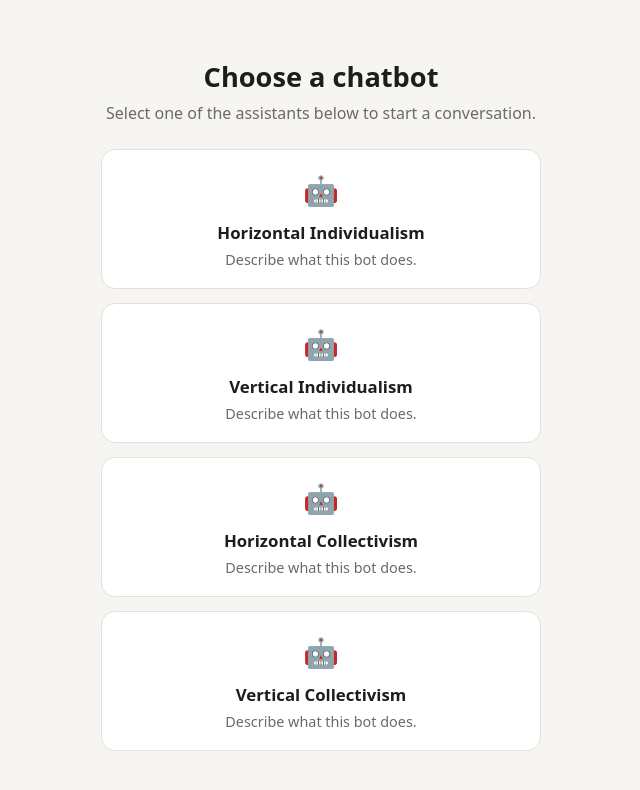
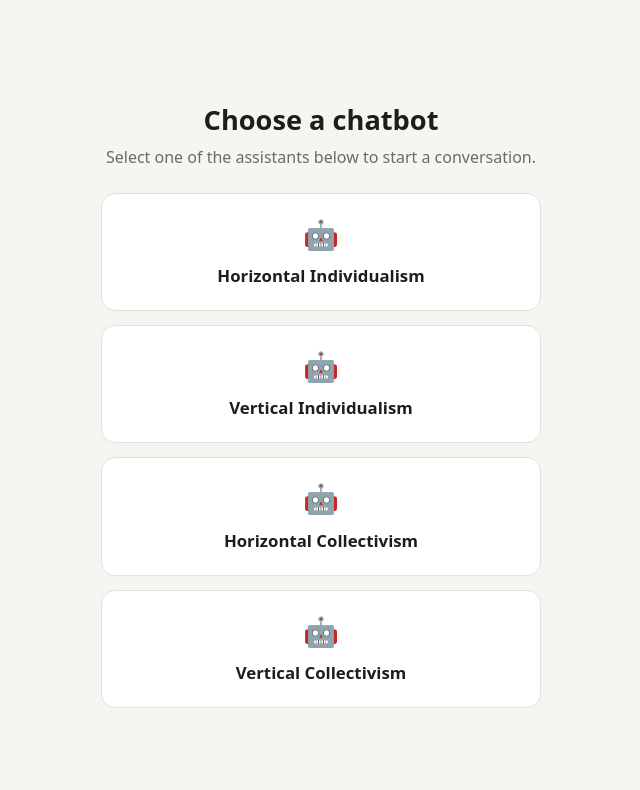
Before and after one commit to konok-khayyam/Thesis_Experiment_ChatBot, a plain HTML site: page index.html in a window 1280 px wide. Shown: the whole page, without its empty margins (319-959 px from the left). Drawn offline with Linux system fonts and the light colour scheme.

```diff
--- a/index.html
+++ b/index.html
@@ -67,10 +67,10 @@
    Replace the four placeholder URLs below.
    ===================================================================== */
 const BOTS = [
-  { id: "bot1", name: "Horizontal Individualism",   emoji: "🤖", description: "Describe what this bot does.", url: "https://n8n.media.tuwien.ac.at/webhook/081dece6-bb39-4f2f-9eba-d7d764baa713" },
-  { id: "bot2", name: "Vertical Individualism",   emoji: "🤖", description: "Describe what this bot does.", url: "https://n8n.media.tuwien.ac.at/webhook/212f5ec3-d485-45cb-b844-1f2da8c2df64" },
-  { id: "bot3", name: "Horizontal Collectivism", emoji: "🤖", description: "Describe what this bot does.", url: "https://n8n.media.tuwien.ac.at/webhook/1c6cea6c-a2f4-4100-be37-87e0f11e1711" },
-  { id: "bot4", name: "Vertical Collectivism",  emoji: "🤖", description: "Describe what this bot does.", url: "https://n8n.media.tuwien.ac.at/webhook/bbcb23a2-2da1-485a-8ff1-3eb6faaca9f4" },
+  { id: "bot1", name: "Horizontal Individualism",   emoji: "🤖", url: "https://n8n.media.tuwien.ac.at/webhook/081dece6-bb39-4f2f-9eba-d7d764baa713" },
+  { id: "bot2", name: "Vertical Individualism",   emoji: "🤖", url: "https://n8n.media.tuwien.ac.at/webhook/212f5ec3-d485-45cb-b844-1f2da8c2df64" },
+  { id: "bot3", name: "Horizontal Collectivism", emoji: "🤖", url: "https://n8n.media.tuwien.ac.at/webhook/1c6cea6c-a2f4-4100-be37-87e0f11e1711" },
+  { id: "bot4", name: "Vertical Collectivism",  emoji: "🤖", url: "https://n8n.media.tuwien.ac.at/webhook/bbcb23a2-2da1-485a-8ff1-3eb6faaca9f4" },
 ];
 
 /* =====================================================================
```
